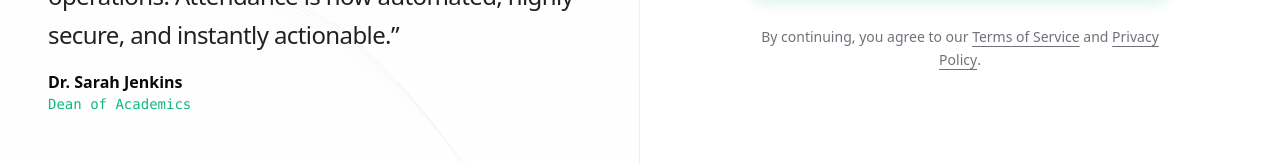
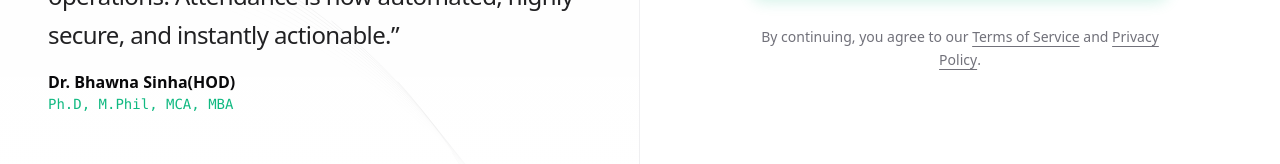
Before and after one commit to Sanskarsanshu/VeriSync_Data_Collection, a React (Vite) app in the folder frontend_v2/: page /login in a window 1280 px wide. Shown: the part 590-754 px from the top of the page. Built offline with nearby package versions, Linux system fonts and the light colour scheme.

Commit message:
fix: update testimonial author in login page

```diff
--- a/frontend_v2/src/pages/LoginPage.tsx
+++ b/frontend_v2/src/pages/LoginPage.tsx
@@ -38,8 +38,8 @@ export default function LoginPage() {
               &ldquo;VeriSync has completely transformed our campus operations. Attendance is now automated, highly secure, and instantly actionable.&rdquo;
             </p>
             <footer className="flex flex-col">
-              <span className="font-semibold text-foreground">Dr. Sarah Jenkins</span>
-              <span className="font-mono text-sm text-emerald-500">Dean of Academics</span>
+              <span className="font-semibold text-foreground">Dr. Bhawna Sinha(HOD)</span>
+              <span className="font-mono text-sm text-emerald-500">Ph.D, M.Phil, MCA, MBA</span>
             </footer>
           </blockquote>
         </div>
```
